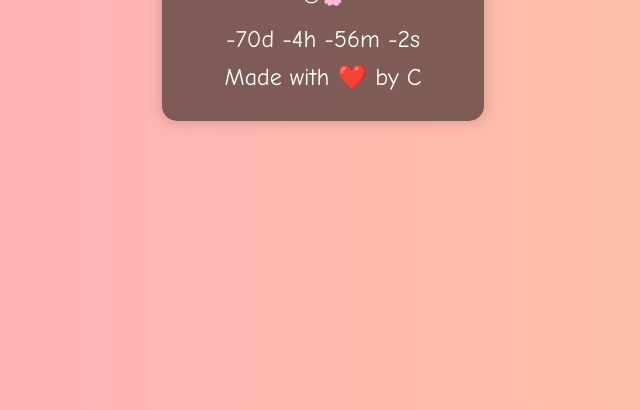
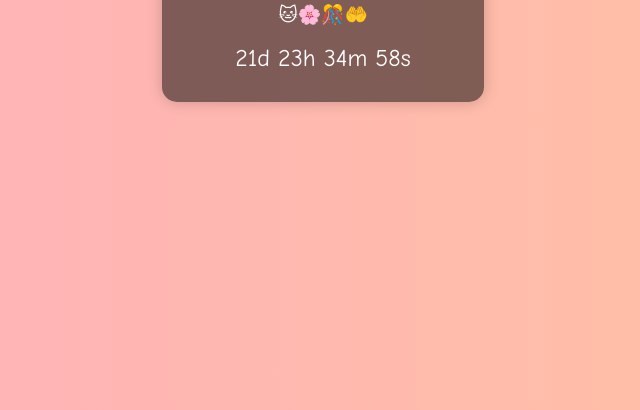
Before and after one commit to cljazouli/countdown, a plain HTML site: page index.html in a window 1280 px wide. Shown: the part 390-800 px from the top of the page, without its empty margins (317-957 px from the left). Drawn offline with Linux system fonts and the light colour scheme.

Commit message:
update date

```diff
--- a/index.html
+++ b/index.html
@@ -3,7 +3,7 @@
 <head>
     <meta charset="UTF-8">
     <meta name="viewport" content="width=device-width, initial-scale=1.0">
-    <title>Countdown to See My Girlfriend</title>
+    <title>Countdown</title>
     <style>
         body {
             display: flex;
@@ -47,14 +47,13 @@
 <body>
     <div id="countdown">
         <h1>I will see you in: </h1>
-        <h3>🐱🌸</h3>
+        <h3>🐱🌸🎊🤲</h3>
         <p id="time"></p>
-        <p>Made with ❤️ by C</p>
     </div>
     <script>
         function updateCountdown() {
             const now = new Date();
-            const targetDate = new Date('2024-08-10T12:30:00Z'); // 14:30 Paris time in UTC
+            const targetDate = new Date('2024-11-09T16:00:00Z'); // 14:30 Paris time in UTC
             const timeDifference = targetDate - now;
 
             const days = Math.floor(timeDifference / (1000 * 60 * 60 * 24));
```
